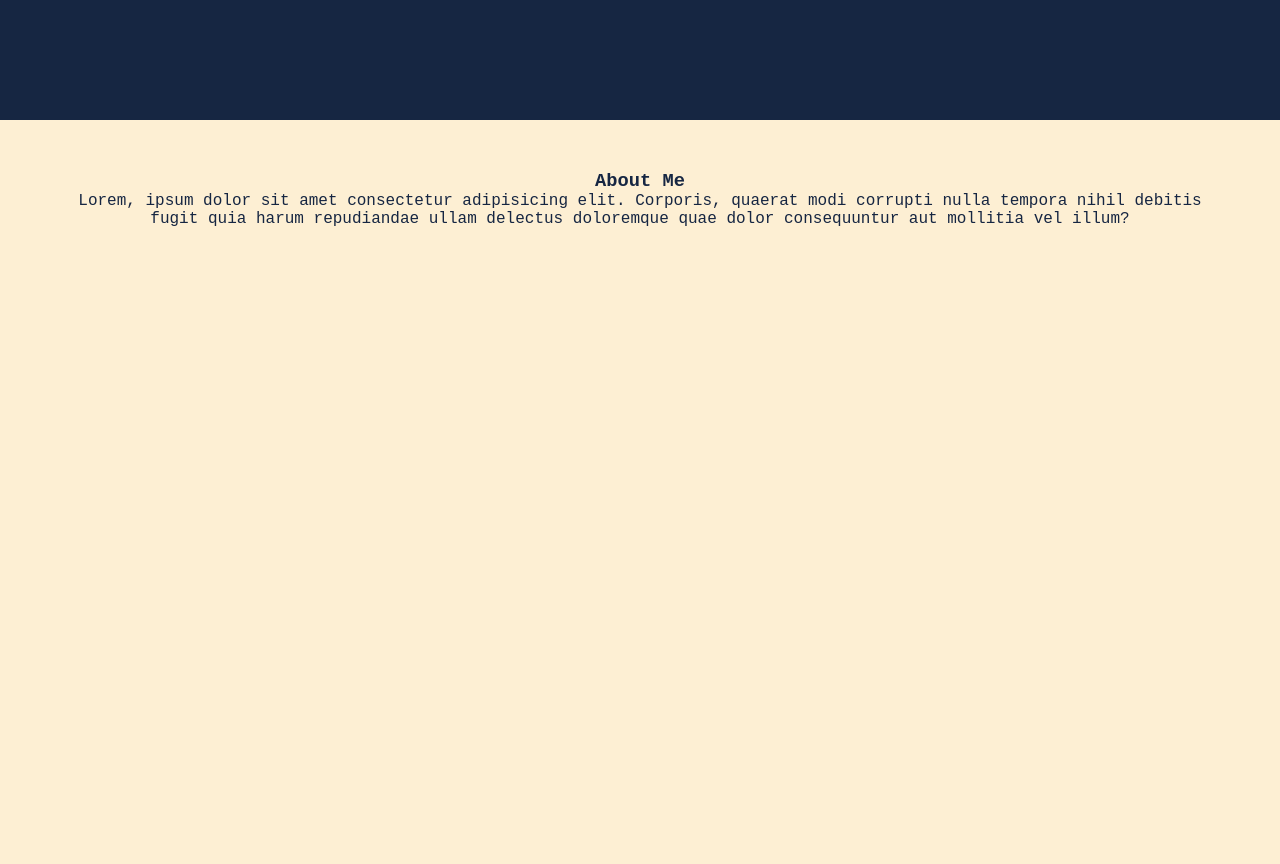
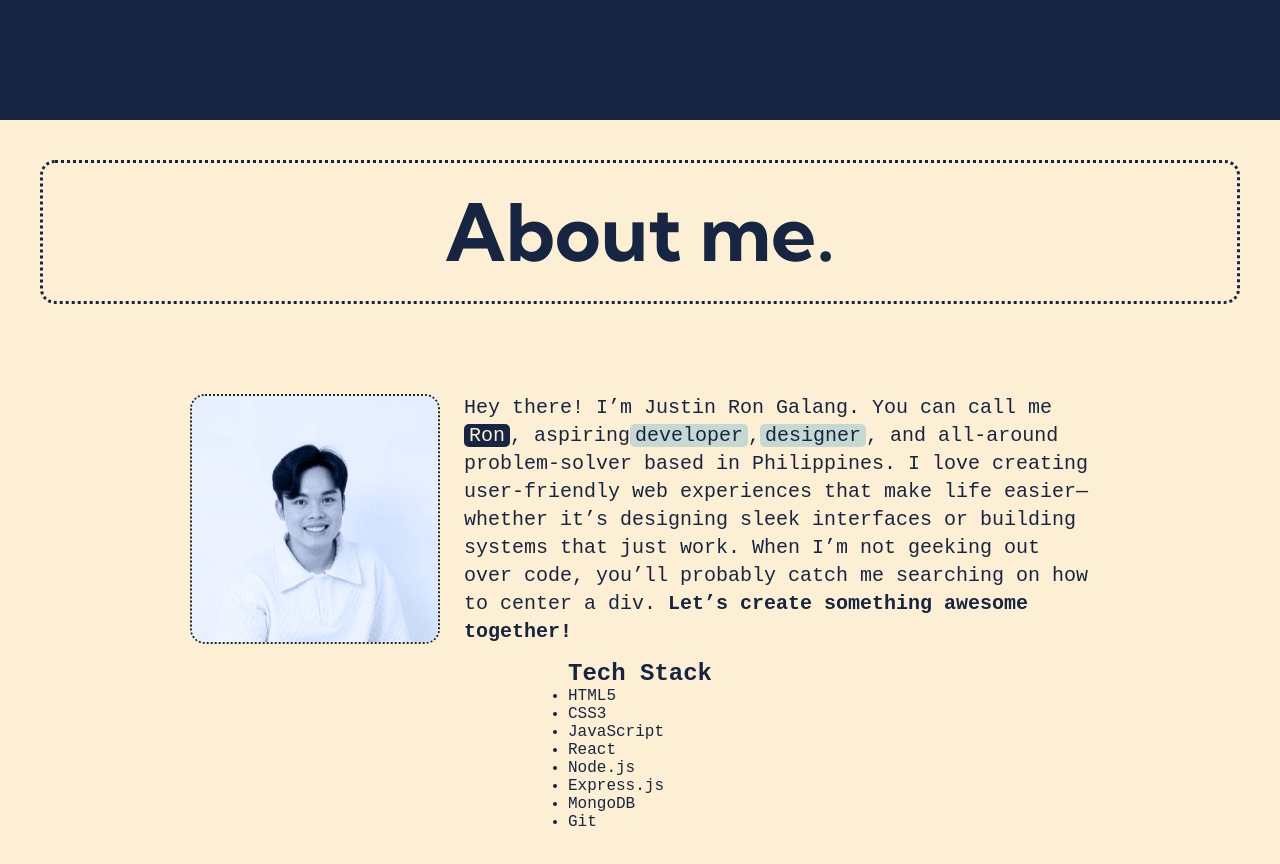
Before and after one commit to justinron31/PortofioNew, a React (Vite) app in the folder webportfolio/: page / in a window 1280 px wide. Shown: the part 1480-2344 px from the top of the page. Built offline with nearby package versions, Linux system fonts and the light colour scheme; a web font is replaced by a local one.

Commit message:
added aboutme section avatar

```diff
--- a/webportfolio/src/App.css
+++ b/webportfolio/src/App.css
@@ -55,6 +55,11 @@
   }
 }
 
+.name-logo a{
+  text-decoration: none;
+color: var(--dark);
+}
+
 .name-container{
   transition: all 0.3s ease;
 }
@@ -80,7 +85,7 @@ cursor: pointer;
 
 .svg-logo:hover {
   cursor: pointer;
-  transform: rotate(25deg);
+  transform: rotate(15deg);
   transform-origin: center;
   scale: 1.2;
 }
@@ -104,7 +109,7 @@ cursor: pointer;
 .svg-container:hover .tooltip {
   visibility: visible;
   opacity: 1;
-  transform: translateX(10px) translateY(5px) rotate(25deg);
+  transform: translateX(0px) translateY(5px) rotate(15deg);
 
 }
 
@@ -116,7 +121,6 @@ cursor: pointer;
 /* Right side slide-down effect */
 .slide-right {
   transform: translateX(0) translateY(50px);
-
 }
 
 .name-container:hover .tooltip {
@@ -164,7 +168,7 @@ cursor: pointer;
 
 
 .wrapper{
-  font-family: var(--name);
+font-family: var(--name);
 color: var(--dark);
 font-weight: 400;
 display: flex;
@@ -179,7 +183,6 @@ height: 100vh;
 .content {
   margin:50px;
   line-height: 0.9;
-
   font-size: 1.5rem;
   font-size: clamp(1.9rem, 0.9rem + 3vw, 4.5rem);
 
@@ -288,17 +291,130 @@ section {
   min-height: 100vh;
 }
 
+.section-wrapper{
+  display: flex;
+  flex-direction: column;
+}
+
+.section-content{
+  display: flex;
+  flex-direction: column;
+  justify-content: center;
+  align-items: center;
+  padding:50px;
+  max-width: 1000px;
+  align-self: center;
+}
+
+.intro{
+  display: block;
+}
+
+.section-header{
+font-size: 1.5rem;
+font-size: clamp(1.9rem, 0.9rem + 3vw, 4.5rem);
+font-family: var(--name);
+padding: 20px;
+border: 3px dotted var(--dark);
+color:var(--dark);
+margin: 40px;
+border-radius: 15px;
+display: flex;
+justify-content: center;
+}
+
+.avatar {
+  width: 250px;
+  margin: 0 1.5em 1em 0;
+  float: left;
+  display: block;
+  position: relative;
+  border: 2px dotted var(--dark);
+  border-radius: 15px;
+  overflow: hidden;
+  transition: all 0.3s ease;
+}
+
+.avatar img {
+  display: block;
+  width: 100%;
+  height: auto;
+  filter: brightness(1);
+  transition: filter 0.3s ease;
+}
+
+.avatar::after {
+  content: '';
+  width: 100%;
+  height: 100%;
+  position: absolute;
+  left: 0;
+  top: 0;
+  background-color: var(--dark);
+  mix-blend-mode: color;
+  pointer-events: none;
+  z-index: 1;
+  transition: opacity 0.3s ease;
+  opacity: 1;
+}
+
+
+.avatar:hover::after {
+  opacity: 0;
+}
+
+.avatar:hover {
+  transform: scale(1.08);
+}
+
+.avatar:hover img {
+  filter: brightness(1);
+
+}
+
+
+.avatar:hover .tooltip {
+  visibility: visible;
+  opacity: 1;
+}
+
+
+.highlight-dark{
+  color: var(--light);
+  padding: 0px 5px;
+  background: var(--dark);
+  border-radius: 5px;
+}
+
+.highlight-primary{
+  color: var(--dark);
+  padding: 0px 5px;
+  background: var(--primary);
+  border-radius: 5px;
+}
+
+
+.intro p{
+  text-align: left;
+  font-size: 20px;
+  line-height: 1.4;
+}
+
 
 #projects{
     background-color: var(--dark);
- padding:50px;
+    padding:50px;
 }
+
 
 #about-me{
     background-color: var(--light);
-padding:50px;
     color:var(--dark);
+
 }
+
+
+
 
 /* Scroll indicator */
 .scroll-indicator {
@@ -320,21 +436,25 @@ padding:50px;
   to { scale: 1 1; }
 }
 
+
+
+
 /* Mobile View */
-/* @media screen and (max-width: 768px) {
-  .svg-logo {
-
-  top: -50px;
-  right: -60px;
-
+@media screen and (max-width: 768px) {
+ .name-container:hover .tooltip {
+  transform: translateX(100px) translateY(10px) rotate(10deg);
 }
 }
 
 @media screen and (max-width: 426px) {
-  .svg-logo {
-  top: -30px;
-  right: -30px;
+ .name-container:hover .tooltip {
+  transform: translateX(80px) translateY(10px) rotate(10deg);
+}
+
+@media screen and (max-width: 320px) {
+ .name-container:hover .tooltip {
+  transform: translateX(55px) translateY(20px) rotate(10deg);
+}
 
 }
-
-} */
+}
--- a/webportfolio/src/components/InfoCard.jsx
+++ b/webportfolio/src/components/InfoCard.jsx
@@ -1,9 +1,11 @@
 import useScrollWatcher from "../hooks/useScrollWatcher"; // Import the custom hook
+import Me from "../assets/me.jpg";
 
 function InfoCard() {
   useScrollWatcher(); // Call the hook
 
   return (
+    <>
       <section
         id="info-section"
         className="information-card"
@@ -14,6 +16,7 @@ function InfoCard() {
         <div className="wrapper">
           <div className="content">
             <div className="name-logo">
+              <a href="#projects">
                 <div className="svg-container">
                   <svg
                     version="1.1"
@@ -41,11 +44,14 @@ function InfoCard() {
                   </svg>
                   <div className="tooltip">Projects</div>
                 </div>
+              </a>
+              <a href="#about-me">
                 <div className="name-container">
                   <h1>justin ron</h1>
                   <p>Web Developer</p>
-              <div className="tooltip slide-right">About Me</div>
+                  <div className="tooltip slide-right">About me</div>
                 </div>
+              </a>
             </div>
 
             {/* Contact Section */}
@@ -80,6 +86,7 @@ function InfoCard() {
           </a>
         </div> */}
         </div>
+      </section>
 
       {/* Projects Section */}
       <section id="projects">
@@ -94,15 +101,51 @@ function InfoCard() {
 
       {/* Contact Me Section */}
       <section id="about-me">
-        <h1>About Me</h1>
+        <div className="section-wrapper">
+          <div className="section-header">
+            <h1>About me.</h1>
+          </div>
+
+          <div className="section-content">
+            <div className="intro">
+              <a>
+                <div className="avatar">
+                  <img src={Me} alt="Ron Galang" />
+                  <div className="tooltip slide-right">Hallo!</div>
+                </div>
+              </a>
+
               <p>
-          Lorem, ipsum dolor sit amet consectetur adipisicing elit. Corporis,
-          quaerat modi corrupti nulla tempora nihil debitis fugit quia harum
-          repudiandae ullam delectus doloremque quae dolor consequuntur aut
-          mollitia vel illum?
+                Hey there! I’m Justin Ron Galang. You can call me{" "}
+                <span className="highlight-dark">Ron</span>, aspiring
+                <span className="highlight-primary">developer</span>,
+                <span className="highlight-primary">designer</span>, and
+                all-around problem-solver based in Philippines. I love creating
+                user-friendly web experiences that make life easier—whether it’s
+                designing sleek interfaces or building systems that just work.
+                When I’m not geeking out over code, you’ll probably catch me
+                searching on how to center a div.
+                <strong> Let’s create something awesome together!</strong>
               </p>
+            </div>
+
+            <div className="skills">
+              <h2>Tech Stack</h2>
+              <ul>
+                <li>HTML5</li>
+                <li>CSS3</li>
+                <li>JavaScript</li>
+                <li>React</li>
+                <li>Node.js</li>
+                <li>Express.js</li>
+                <li>MongoDB</li>
+                <li>Git</li>
+              </ul>
+            </div>
+          </div>
+        </div>
       </section>
-    </section>
+    </>
   );
 }
 
```
Also changed, not shown: webportfolio/src/assets/me.jpg (added). Lines whose indentation alone changed are shown as unchanged.
